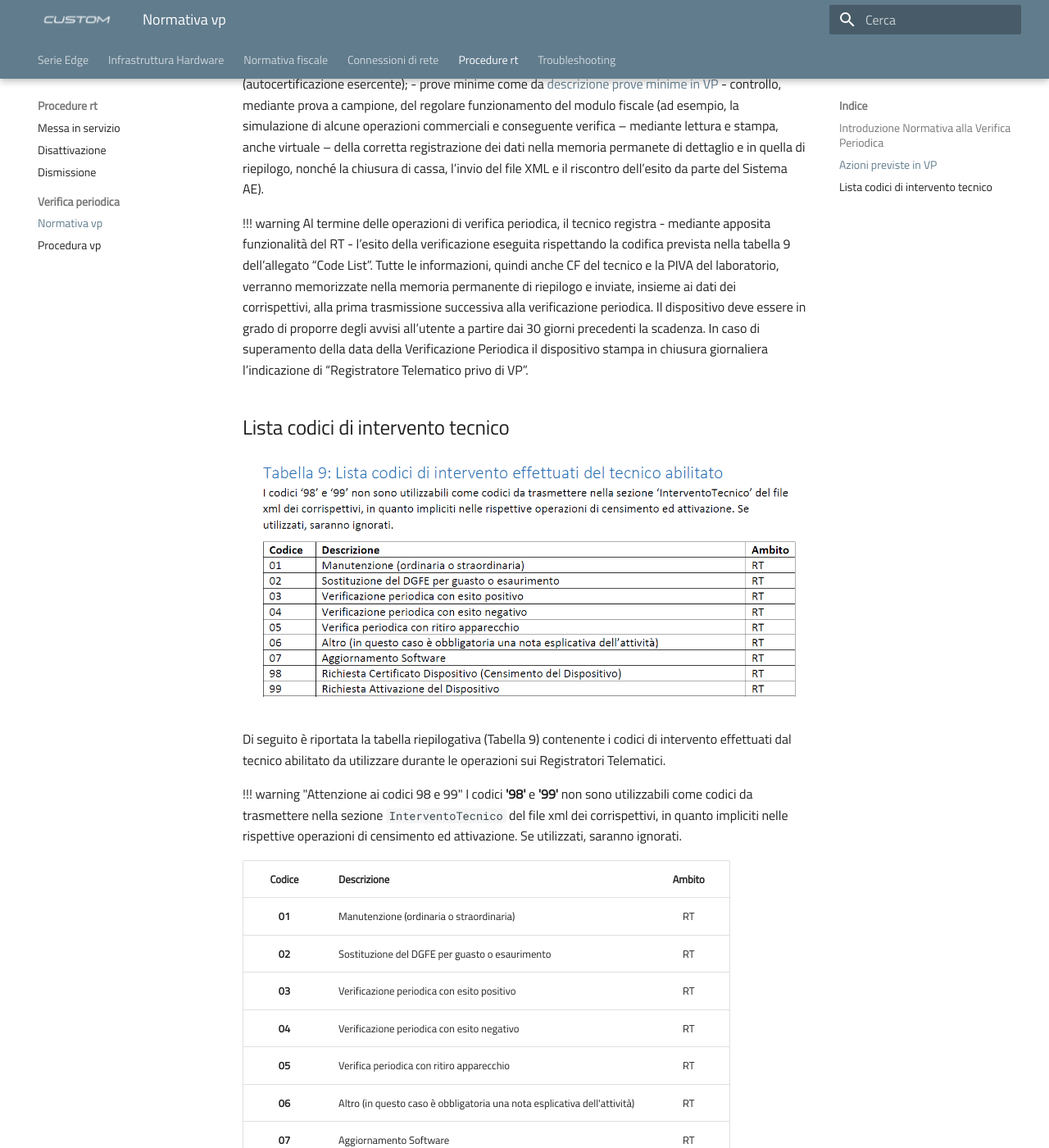
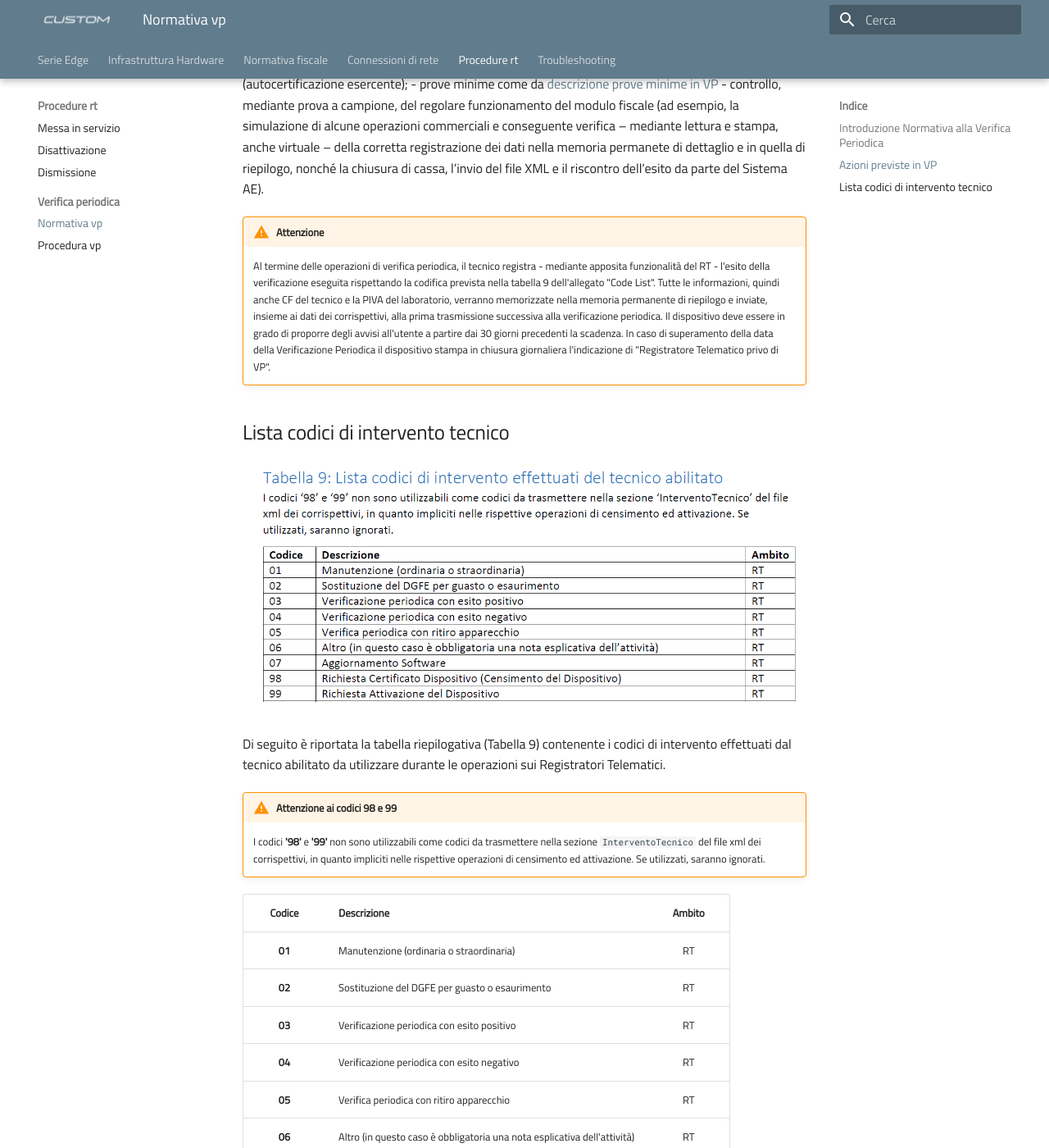
Before and after one commit to ivanrobuschi-custom/corso-tecnico-edge-n, an MkDocs documentation site: the page built from docs/verifiap.md, in a window 1280 px wide and 1400 px high, scrolled down 478 px. Shown: the whole window at 82% size. Built offline with MkDocs 1.6.1 and Material for MkDocs 9.7.7, drawn with Linux system fonts in a browser that asks for light colours.

Commit message:
correzione yml

```diff
--- a/docs/verifiap.md
+++ b/docs/verifiap.md
@@ -11,10 +11,10 @@ Le verificazioni periodiche effettuate dai tecnici dei laboratori abilitati prev
 - prove minime come da [descrizione prove minime in VP](assets/resources/Descrizioneproveminime_v1.pdf)
 - controllo, mediante prova a campione, del regolare funzionamento del modulo fiscale (ad esempio, la simulazione di alcune operazioni commerciali e conseguente verifica – mediante lettura e stampa, anche virtuale – della corretta registrazione dei dati nella memoria permanete di dettaglio e in quella di riepilogo, nonché la chiusura di cassa, l’invio del file XML e il riscontro dell’esito da parte del Sistema AE).
 
-!!! warning
-    Al termine delle operazioni di verifica periodica, il tecnico registra - mediante apposita funzionalità del RT - l’esito della verificazione eseguita rispettando la codifica prevista nella tabella 9 dell’allegato “Code List”. Tutte le informazioni, quindi anche CF del tecnico e la PIVA del laboratorio, verranno memorizzate nella memoria permanente di riepilogo e inviate, insieme ai dati dei corrispettivi, alla prima trasmissione successiva alla verificazione periodica.
-    Il dispositivo deve essere in grado di proporre degli avvisi all’utente a partire dai 30 giorni precedenti la scadenza.
-    In caso di superamento della data della Verificazione Periodica il dispositivo stampa in chiusura giornaliera l’indicazione di “Registratore Telematico privo di VP”.
+!!! warning "Attenzione"
+    Al termine delle operazioni di verifica periodica, il tecnico registra - mediante apposita funzionalità del RT - l'esito della verificazione eseguita rispettando la codifica prevista nella tabella 9 dell'allegato "Code List". Tutte le informazioni, quindi anche CF del tecnico e la PIVA del laboratorio, verranno memorizzate nella memoria permanente di riepilogo e inviate, insieme ai dati dei corrispettivi, alla prima trasmissione successiva alla verificazione periodica.
+    Il dispositivo deve essere in grado di proporre degli avvisi all'utente a partire dai 30 giorni precedenti la scadenza.
+    In caso di superamento della data della Verificazione Periodica il dispositivo stampa in chiusura giornaliera l'indicazione di "Registratore Telematico privo di VP".
 
 ## Lista codici di intervento tecnico
 
--- a/mkdocs.yml
+++ b/mkdocs.yml
@@ -30,6 +30,11 @@ theme:
 
 extra_css:
   - stylesheets/extra.css
+
+markdown_extensions:
+  - admonition
+  - pymdownx.details
+  - pymdownx.superfences
 
 plugins:
   - search
```
Also changed, not shown: docs/proceduravp.md (+1 -1 lines).
